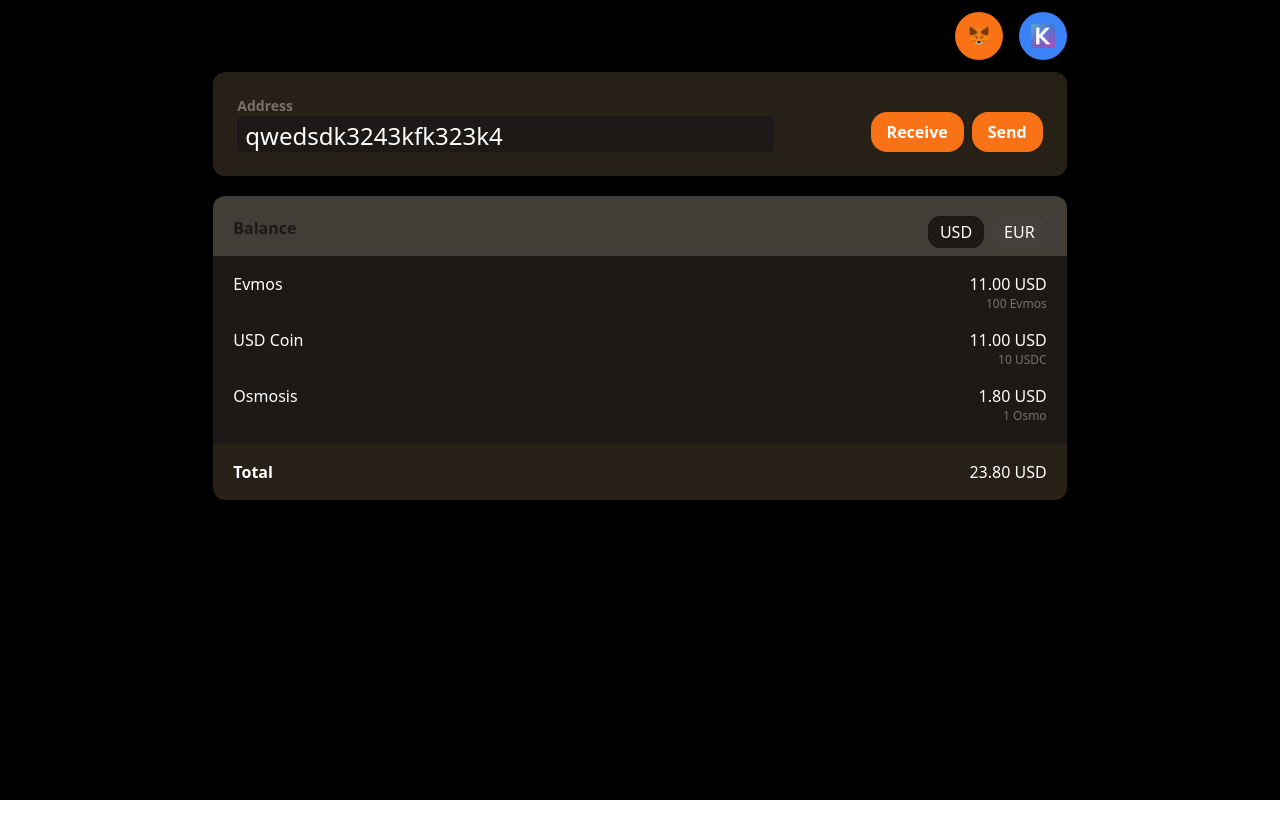
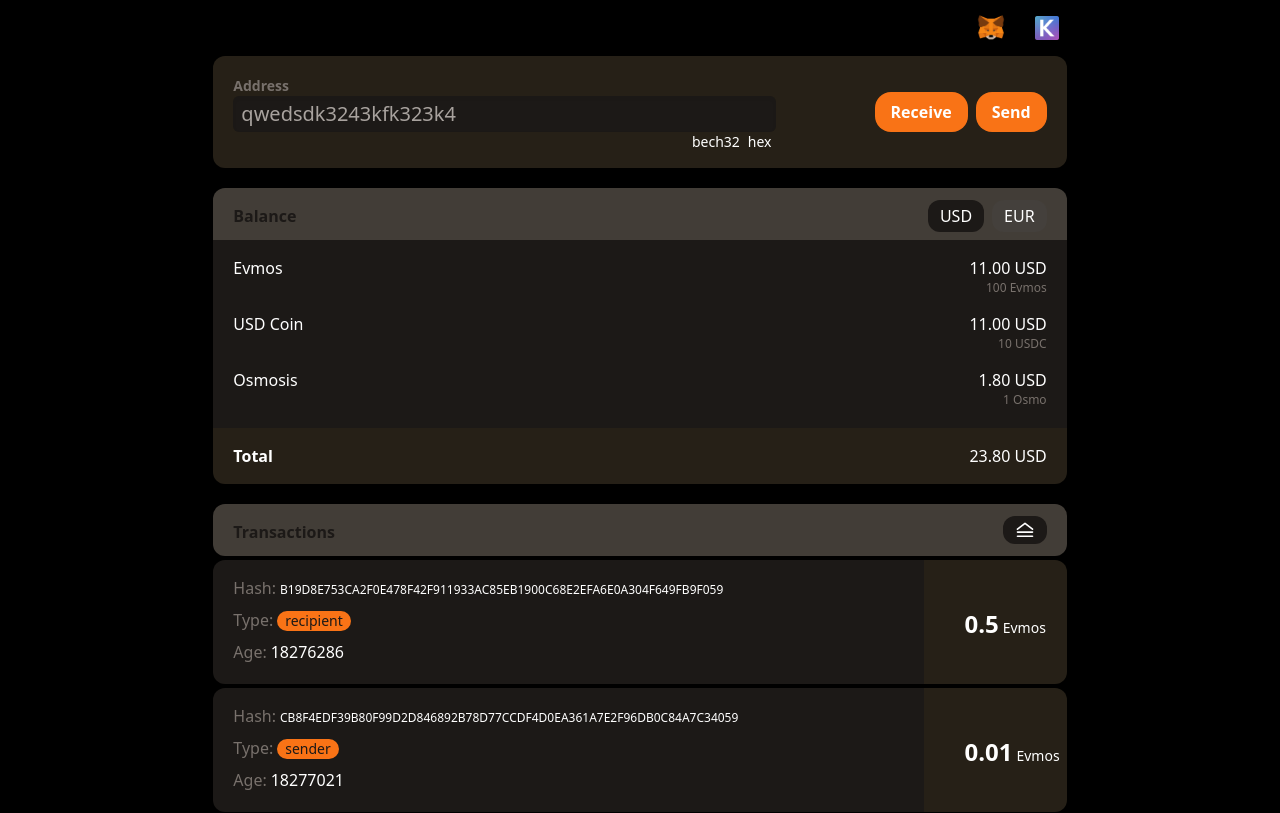
Before and after one commit to renzobarrionuevo/read-only-wallet, a Next.js app: page / in a window 1280 px wide. Shown: the top 813 px of the page. Built offline with nearby package versions, Linux system fonts and the light colour scheme.

Commit message:
transactions UI component

```diff
--- a/src/components/address.tsx
+++ b/src/components/address.tsx
@@ -3,15 +3,28 @@
 export const Address = () => {
   const [wallet, setWallet] = useState("qwedsdk3243kfk323k4");
   const [amount, setAmount] = useState("10000");
+  const [buttonUSDPressed, setButtonUSDPressed] = useState(true);
+  const [buttonEURPressed, setButtonEURPressed] = useState(false);
 
   const handleWalletChange = (event: ChangeEvent<HTMLInputElement>) => {
     setWallet(event.target.value);
   };
 
+  // Modify the booleans to determine whether the values are in Bech32 or Hex
+  const handleBechClick = () => {
+    setButtonUSDPressed(true);
+    setButtonEURPressed(false);
+  };
+
+  const handleHexClick = () => {
+    setButtonUSDPressed(false);
+    setButtonEURPressed(true);
+  };
+
   return (
     <div>
-      <div className="mx-auto flex flex-row rounded-xl bg-[#262017] p-6 w-10/12 md:w-2/3">
-        <div className="w-2/3 flex-col">
+      <div className="mx-auto flex flex-row rounded-xl bg-[#262017] px-5 pt-5 pb-4 w-10/12 md:w-2/3">
+        <div className="w-2/3">
           <div>
             <p className="text-sm font-extrabold text-stone-500">Address</p>
           </div>
@@ -19,12 +32,31 @@
             {/* input wallet */}
             <input
               type="text"
-              className="w-full pt-1 pl-2 text-2xl font-sans text-white bg-stone-900 rounded-md border-none shadow-inner focus:border-orange-500"
+              className="w-full pt-1 pl-2 pb-1 text-xl font-sans text-stone-400 bg-stone-900 rounded-md border-none shadow-inner focus:border-orange-500"
               value={wallet}
               onChange={handleWalletChange}
             />
           </div>
+          <div className="flex justify-end">
+            <button
+              className={`px-1 text-sm  text-white ${
+                buttonUSDPressed ? "text-stone-600" : "text-white"
+              }`}
+              onClick={handleBechClick}
+            >
+              bech32
+            </button>
+            <button
+              className={`px-1 text-sm text-white  ${
+                buttonEURPressed ? "text-stone-600" : "text-white"
+              }`}
+              onClick={handleHexClick}
+            >
+              hex
+            </button>
+          </div>
         </div>
+
         <div className="w-1/3 text-right">
           <div>
             <div className="pt-4 align-end">
@@ -34,7 +66,7 @@
                 </button>
               </div>
               <div className="float-right mr-1">
-              <button className="bg-orange-500 hover:bg-orange-600 text-white font-bold py-2 px-4 rounded-2xl focus:outline-none focus:shadow-outline">
+                <button className="bg-orange-500 hover:bg-orange-600 text-white font-bold py-2 px-4 rounded-2xl focus:outline-none focus:shadow-outline">
                   Receive
                 </button>
               </div>
--- a/src/components/balance.tsx
+++ b/src/components/balance.tsx
@@ -62,11 +62,11 @@
 
   return (
     <div className='mx-auto mt-5 w-10/12 md:w-2/3'>
-      <div className="mx-auto flex flex-row rounded-t-xl bg-[#423D37] px-5 pb-2 pt-5 text-white">
+      <div className="mx-auto flex flex-row rounded-t-xl bg-[#423D37] px-5 pb-2 pt-3 text-white">
         <div className="w-1/2">
-          <p className="text-left font-bold text-stone-900">Balance</p>
+          <p className="text-left font-bold text-stone-900 pt-1">Balance</p>
         </div>
-        <div className="w-1/2 flex justify-end items-center space-x-2">
+        <div className="w-1/2 flex justify-end space-x-2">
           <button
             className={`px-3 py-1 bg-stone-700 text-white rounded-xl ${
               buttonUSDPressed ? 'bg-stone-900 text-stone-600' : 'bg-stone-600'
--- a/src/components/main.tsx
+++ b/src/components/main.tsx
@@ -1,14 +1,16 @@
 import { Address } from "./address";
 import { Balance } from "./balance";
+import { Transactions } from "./transactions";
 import WalletButtons from "./walletButtons";
 
 export const Main = () => {
 
   return (
-    <div className="bg-black h-screen w-screen absolute">
+    <div className="bg-black w-screen min-h-screen absolute">
       <WalletButtons/>
       <Address/>
       <Balance/>
+      <Transactions/>
     </div>
   );
 };
--- /dev/null
+++ b/src/components/transactions.tsx
@@ -0,0 +1,113 @@
+import React, { useState } from "react";
+import Image from 'next/image';
+import ExpandDown from '@/../public/assets/expand-down.svg'
+
+type Item = {
+  type: string;
+  hash: string;
+  code: number;
+  height: string;
+  message: string;
+  amount: number;
+};
+
+export const Transactions = () => {
+
+  const [showItems, setShowItems] = useState(true);
+  const [buttonPressed, setButtonPressed] = useState(false);
+
+  let respuestaAPI: Item[] = [];
+  respuestaAPI = [
+    {
+      type: "recipient",
+      hash: "B19D8E753CA2F0E478F42F911933AC85EB1900C68E2EFA6E0A304F649FB9F059",
+      code: 0,
+      height: "18276286",
+      message: "/ethermint.evm.v1.MsgEthereumTx",
+      amount: 0.5,
+    },
+    {
+      type: "sender",
+      hash: "CB8F4EDF39B80F99D2D846892B78D77CCDF4D0EA361A7E2F96DB0C84A7C34059",
+      code: 0,
+      height: "18277021",
+      message: "/ethermint.evm.v1.MsgEthereumTx",
+      amount: 0.01,
+    },
+    {
+      type: "sender",
+      hash: "BD703DF53F4DDD3195B1FE8950BCC599005D94B5F6D39BCA56D7BE28380165D8",
+      code: 0,
+      height: "18277029",
+      message: "/ethermint.evm.v1.MsgEthereumTx",
+      amount: 0.1,
+    },
+    {
+      type: "recipient",
+      hash: "A4AA9A8A389C9D6EF275FEB2708987B01E1B3706BC3962A06FBB806BAC420B84",
+      code: 0,
+      height: "18277037",
+      message: "/ethermint.evm.v1.MsgEthereumTx",
+      amount: 0.05,
+    },
+  ];
+
+  const toggleItems = () => {
+    setShowItems(!showItems);
+    setButtonPressed(!buttonPressed); // Toggle the state of the button.
+  };
+
+
+  return (
+    <div className="w-2/3 mx-auto mt-5">
+      <div className="flex flex-row rounded-xl bg-[#423D37] py-3 px-5 text-white">
+        <div className="w-1/2">
+          <p className="text-left font-bold text-stone-900 pt-1">Transactions</p>
+        </div>
+        <div className="w-1/2 flex justify-end items-center space-x-2">
+          <button
+            className= {`px-3 py-1 bg-stone-600 text-white rounded-xl ${
+                buttonPressed ? 'bg-stone-600' : 'bg-stone-900'
+              }`}
+            onClick={toggleItems}>
+                <Image src={ExpandDown} alt="Expand" className={`w-5 h-5 object-cover"transform ${buttonPressed ? 'rotate-0' : 'rotate-180'}`} />
+          </button>
+        </div>
+      </div>
+
+      {showItems && (
+        <div className="mt-1 flex-col">
+          {respuestaAPI.map((e: Item, i: number) => {
+            return (
+              <div className="flex flex-row my-1">
+                <div className="w-5/6 pt-3 flex-col rounded-l-xl bg-stone-900 px-5 pb-5 text-white">
+
+                    <div className="flex items-baseline space-x-1 mt-1">
+                      <p className="text-stone-500">Hash: </p>
+                      <p className="text-xs">{e.hash}</p>
+                    </div>
+                    <div className="flex items-baseline space-x-1 mt-2">
+                      <p className="text-stone-500">Type:</p>
+                      <p className="bg-orange-500 rounded-full px-2 text-sm text-stone-900">{e.type}</p>
+                    </div>
+                    <div className="flex items-baseline space-x-1 mt-2">
+                      <p className="text-stone-500">Age:</p>
+                      <p className="text-ms">{e.height}</p>
+                    </div>
+
+                </div>
+                <div className="w-1/6 flex-col rounded-r-xl bg-[#262017] px-5 pb-5 text-white">
+                  <div className="flex space-x-1 items-baseline pl-5">
+                      <p className="text-center mt-12 text-2xl font-bold">{e.amount}</p>
+                      <p className="text-center mt-12 text-sm">Evmos</p>
+                  </div>
+                </div>
+              </div>
+            );
+          })}
+        </div>
+        )}
+      </div>
+
+  );
+};
--- a/src/components/walletButtons.tsx
+++ b/src/components/walletButtons.tsx
@@ -18,10 +18,10 @@
   };
 
   return (
-    <div className="flex justify-end space-x-4 w-2/3 mx-auto m-3">
+    <div className="flex justify-end space-x-4 w-2/3 mx-auto m-2">
       <button
-        className={`rounded-full bg-orange-500 text-white p-3 focus:outline-none transform transition-all ${
-          metamaskConnected ? 'w-50' : 'w-12'
+        className={`rounded-full text-white p-1 border-white border-0 focus:outline-none transform transition-all ${
+          metamaskConnected ? 'w-50' : 'w-10'
         }`}
         onClick={handleMetamaskClick}
       >
@@ -34,8 +34,8 @@
         )}
       </button>
       <button
-        className={`rounded-full bg-blue-500 text-white p-3 focus:outline-none transform transition-all ${
-          keplerConnected ? 'w-50' : 'w-12'
+        className={`rounded-full border-white border-0 text-white p-2 focus:outline-none transform transition-all ${
+          keplerConnected ? 'w-50' : 'w-10'
         }`}
         onClick={handleKeplerClick}
       >
```
Also changed, not shown: public/assets/expand-down.svg (added).
